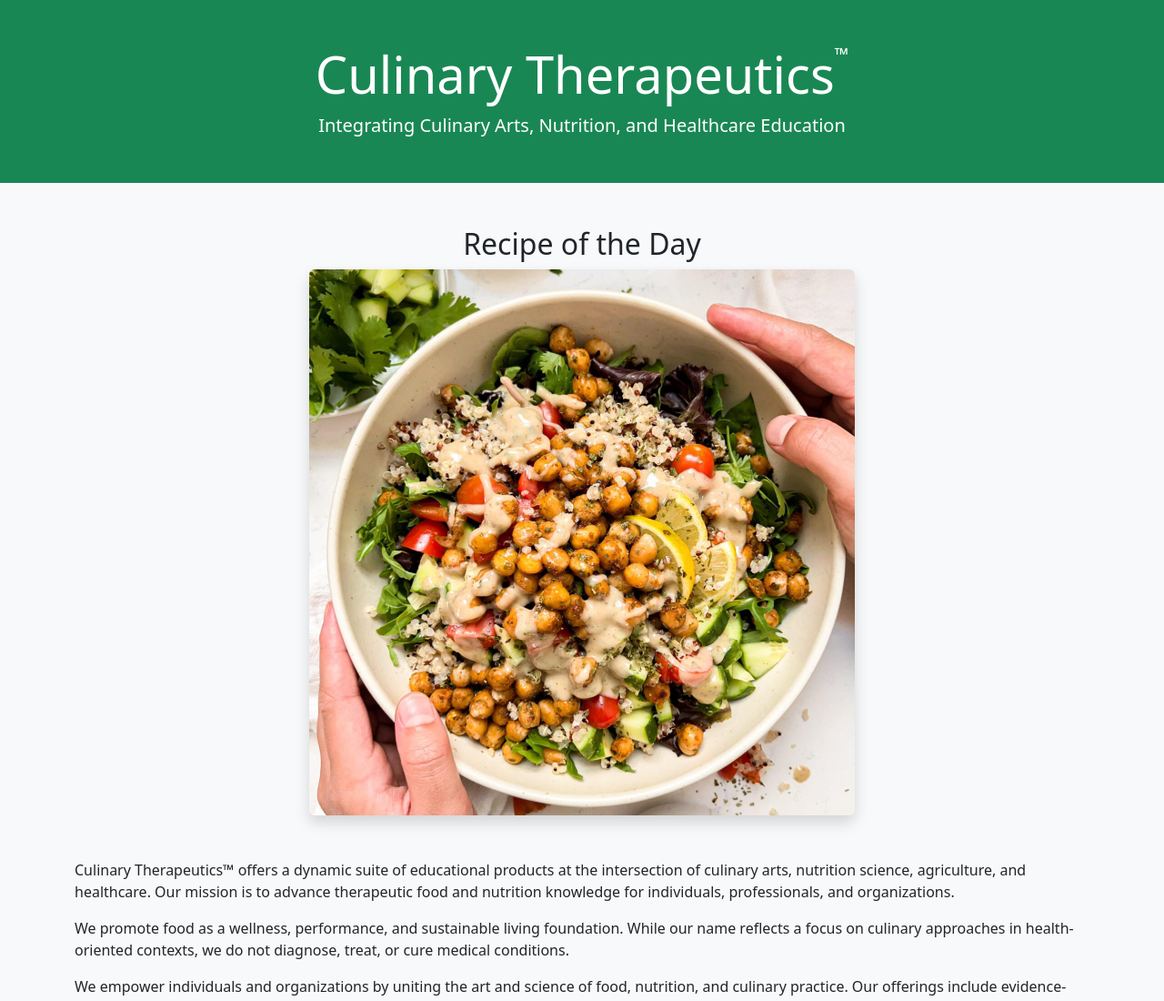
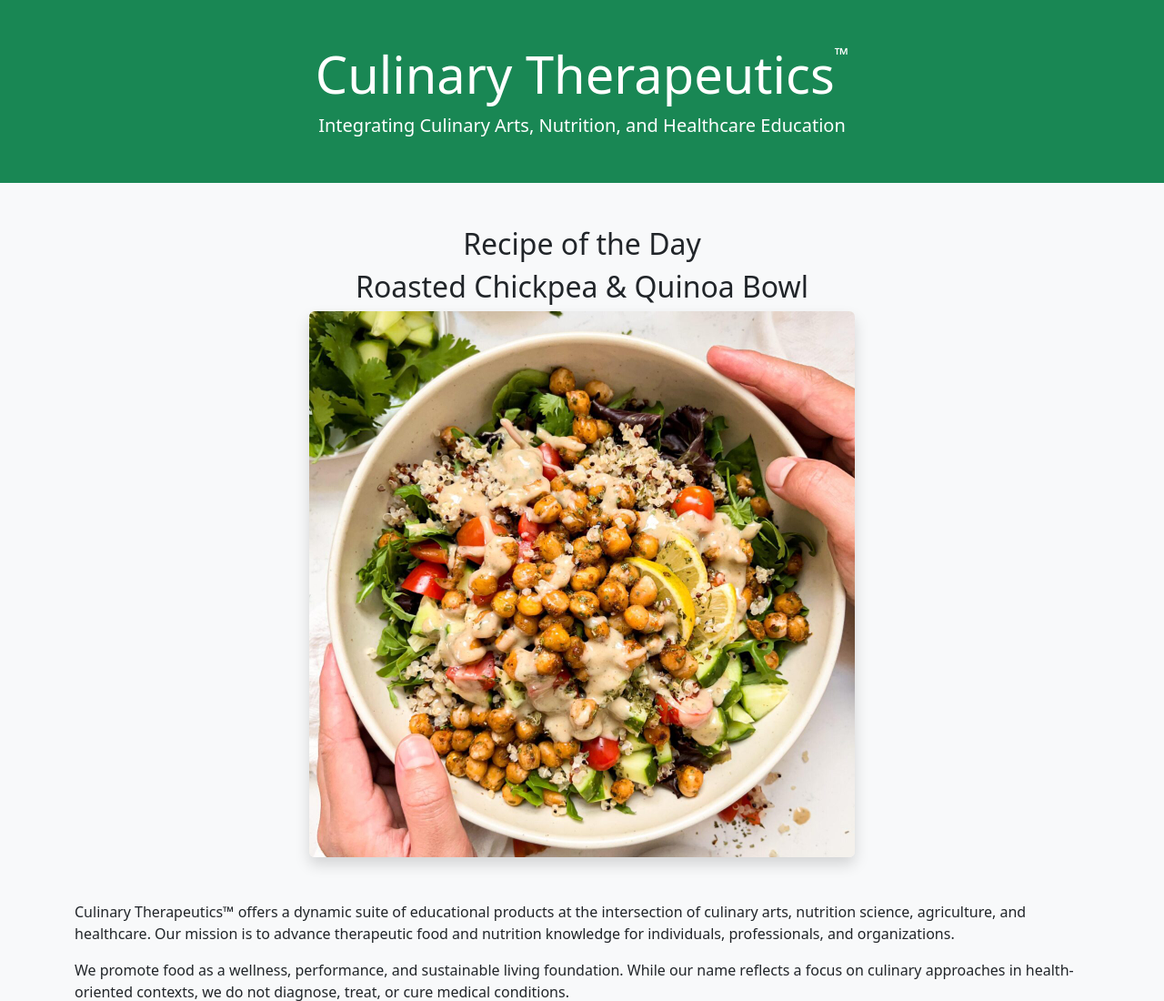
Before and after one commit to wcwells/culinary-therapeutics, a plain HTML site: page index.html in a window 1280 px wide. Shown: the top 1100 px of the page at 91% size. Drawn offline with nearby package versions, Linux system fonts and the light colour scheme.

Commit message:
Update index.html

```diff
--- a/index.html
+++ b/index.html
@@ -16,12 +16,15 @@
 
   <main>
     <section class="intro container my-5">
-      <p><div class="container my-5 text-center">
+      <div class="container my-5 text-center">
         <h2>Recipe of the Day</h2>
-        <a href="recipe.html" target="_blank" rel="noopener noreferrer"></a>
+        <h2>
+          <a href="recipe.html" target="_blank" rel="noopener noreferrer" class="text-decoration-none text-dark">
+            Roasted Chickpea & Quinoa Bowl
+          </a>
+        </h2>
         <img src="images/recipe.jpg" class="img-fluid rounded shadow" style="max-width: 600px;" alt="Recipe of the Day">
       </div>
-      </p>
       <p>
         Culinary Therapeutics™ offers a dynamic suite of educational products at the intersection of culinary arts, nutrition science, agriculture, and healthcare. Our mission is to advance therapeutic food and nutrition knowledge for individuals, professionals, and organizations.
       </p>
```
